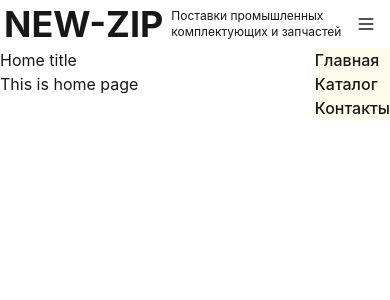
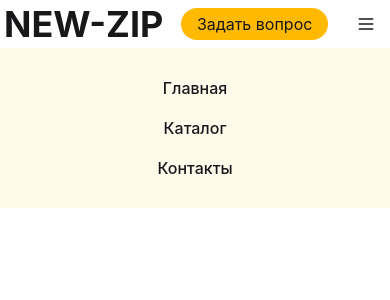
Before and after one commit to niksatweb/New-Zip, a React (Vite) app: page / in a window 390 px wide. Both pictures are taken after a click on the button 366 px from the left and 24 px from the top of the page. Shown: the top 300 px of the page. Built offline with nearby package versions, Linux system fonts and the light colour scheme.

Commit message:
13-add-topbar WIP

```diff
--- a/src/4_widgets/navbar/Navbar.tsx
+++ b/src/4_widgets/navbar/Navbar.tsx
@@ -2,12 +2,12 @@ import { NavbarLink } from "./ui/NavbarLink"
 
 export const Navbar = ({ className }: { className?: string }) => {
   return (
-    <div>
-      <ul className={className}>
-        <NavbarLink href="#">Главная</NavbarLink>
-        <NavbarLink href="#">Каталог</NavbarLink>
-        <NavbarLink href="#">Контакты</NavbarLink>
-      </ul>
-    </div>
+
+    <ul className={className}>
+      <NavbarLink href="#">Главная</NavbarLink>
+      <NavbarLink href="#">Каталог</NavbarLink>
+      <NavbarLink href="#">Контакты</NavbarLink>
+    </ul>
+
   )
 }
--- a/src/4_widgets/topbar/Topbar.tsx
+++ b/src/4_widgets/topbar/Topbar.tsx
@@ -1,26 +1,26 @@
 import { Logo } from "@/7_shared/assets/images/Logo"
-import { HamburgerButton } from "@/7_shared/ui/button/HamburgerButton"
+import { HamburgerButton } from "@/7_shared/ui/buttons/HamburgerButton"
 import { Navbar } from "../navbar"
-import { AskQuestionButton } from "@/7_shared/ui/button/AskQuestionButton"
+import { AskQuestionButton } from "@/7_shared/ui/buttons/AskQuestionButton"
 import { useState } from "react"
 
 export function Topbar() {
   const [mobMenuIsOpen, setMobMenuOpen] = useState(false);
   const handleClick = () => setMobMenuOpen(!mobMenuIsOpen)
 
-  return <div className="container mx-auto max-w-354 px-1 h-12 flex justify-between items-center">
+  return (
+    <div className="container mx-auto max-w-354 px-1 h-12 flex justify-between items-center">
       <Logo className="uppercase font-bold text-4xl whitespace-nowrap" />
-    <div className="items-center justify-between gap-x-4 hidden md:flex">
+      <div className="items-center md:justify-between gap-x-4 flex">
         <Navbar className="hidden md:flex gap-x-6 " />
-      <AskQuestionButton className="bg-amber-400 hover:bg-amber-300 px-4 py-1 rounded-2xl whitespace-nowrap"></AskQuestionButton>
+        <AskQuestionButton className="bg-amber-400 hover:bg-amber-300 px-4 py-1 rounded-2xl whitespace-nowrap justify-end"></AskQuestionButton>
       </div>
       <div className="flex md:hidden" >
         <HamburgerButton onClick={handleClick} href="#" />
+        <div className="absolute right-0 top-12 z-10 bg-amber-50 w-full px-1">
+          {mobMenuIsOpen && <Navbar className="flex flex-col text-md md:hidden w-full text-center gap-y-4 h-40 justify-center" />}
         </div>
-    <div className="absolute right-0 top-12 z-10 bg-amber-50">
-      {mobMenuIsOpen && <Navbar />}
       </div>
-
-
     </div>
+  )
 }
--- a/src/5_features/cart/ui/CartButton.tsx
+++ b/src/5_features/cart/ui/CartButton.tsx
@@ -1,5 +1,5 @@
 import { ShoppingCart } from "lucide-react"
-import { ButtonIcon, ButtonIconText } from "@/7_shared/ui/button"
+import { ButtonIcon, ButtonIconText } from "@/7_shared/ui/buttons"
 
 export const CartButton = ({ className, title }: { className?: string, title?: string }) => {
     return (
--- a/src/5_features/favorites/ui/FavoritesButton.tsx
+++ b/src/5_features/favorites/ui/FavoritesButton.tsx
@@ -1,4 +1,4 @@
-import { ButtonIcon, ButtonIconText } from "@/7_shared/ui/button"
+import { ButtonIcon, ButtonIconText } from "@/7_shared/ui/buttons"
 import { Heart } from "lucide-react"
 
 export const FavoritesButton = ({ className, title }: { className?: string, title?: string }) => {
--- a/src/5_features/profile/ui/ProfileButton.tsx
+++ b/src/5_features/profile/ui/ProfileButton.tsx
@@ -1,5 +1,5 @@
 import { UserCircleIcon } from "lucide-react"
-import { ButtonIcon, ButtonIconText } from "@/7_shared/ui/button"
+import { ButtonIcon, ButtonIconText } from "@/7_shared/ui/buttons"
 
 export const ProfileButton = ({ className, title }: { className?: string, title?: string }) => {
     return (
--- a/src/7_shared/assets/images/Logo.tsx
+++ b/src/7_shared/assets/images/Logo.tsx
@@ -2,7 +2,7 @@ export const Logo = ({ className, href="#" }: { className: string, href?: string
     return (
         <a href={href} className="flex items-center  gap-x-1">
             <span className={`${className} leading-none`}>New-Zip</span>
-            <span className="text-xs ml-1 max-w-50">Поставки промышленных комплектующих и запчастей</span>
+            <span className="text-xs ml-1 w-50 hidden sm:block">Поставки промышленных комплектующих и запчастей</span>
         </a>
     )
 }
--- a/src/7_shared/ui/button/AskQuestionButton.tsx
+++ b/src/7_shared/ui/buttons/AskQuestionButton.tsx
@@ -1,4 +1,4 @@
-import { ButtonIcon } from "@/7_shared/ui/button"
+import { ButtonIcon } from "@/7_shared/ui/buttons"
 
 export const AskQuestionButton = ({className}: {className?: string}) => {
   return (
```
Also changed, not shown: src/7_shared/ui/buttons/ButtonIcon.tsx (renamed from src/7_shared/ui/button/ButtonIcon.tsx), src/7_shared/ui/buttons/ButtonIconText.tsx (renamed from src/7_shared/ui/button/ButtonIconText.tsx), src/7_shared/ui/buttons/HamburgerButton.tsx (renamed from src/7_shared/ui/button/HamburgerButton.tsx), src/7_shared/ui/buttons/index.ts (renamed from src/7_shared/ui/button/index.ts). Lines whose indentation alone changed are shown as unchanged.
